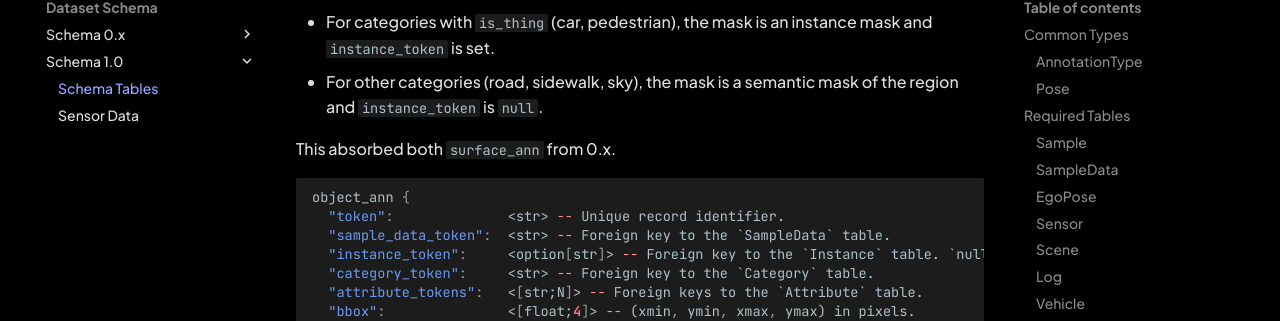
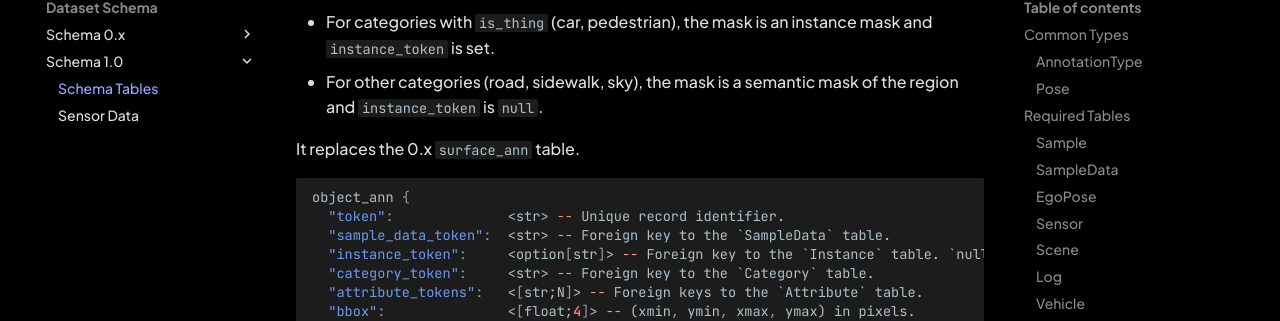
Before and after one commit to tier4/t4-devkit, an MkDocs documentation site: the page built from docs/schema/v1/table.md, in a window 1280 px wide and 900 px high, scrolled down 8259 px. Shown: the part 122-443 px from the top of the window. Built offline with MkDocs 1.6.1 and Material for MkDocs 9.7.7, drawn with Linux system fonts in a browser that asks for light colours; comment, search, counter and statistics services are not loaded; the version menu is left out.

Commit message:
docs(schema): fix typo

````diff
--- a/docs/schema/v1/table.md
+++ b/docs/schema/v1/table.md
@@ -390,7 +390,7 @@ A 2D semantic/panoptic annotation in an image: a box with an optional mask.
 - For categories with `is_thing` (car, pedestrian), the mask is an instance mask and `instance_token` is set.
 - For other categories (road, sidewalk, sky), the mask is a semantic mask of the region and `instance_token` is `null`.
 
-This absorbed both `surface_ann` from 0.x.
+It replaces the 0.x `surface_ann` table.
 
 ```json
 object_ann {
````
